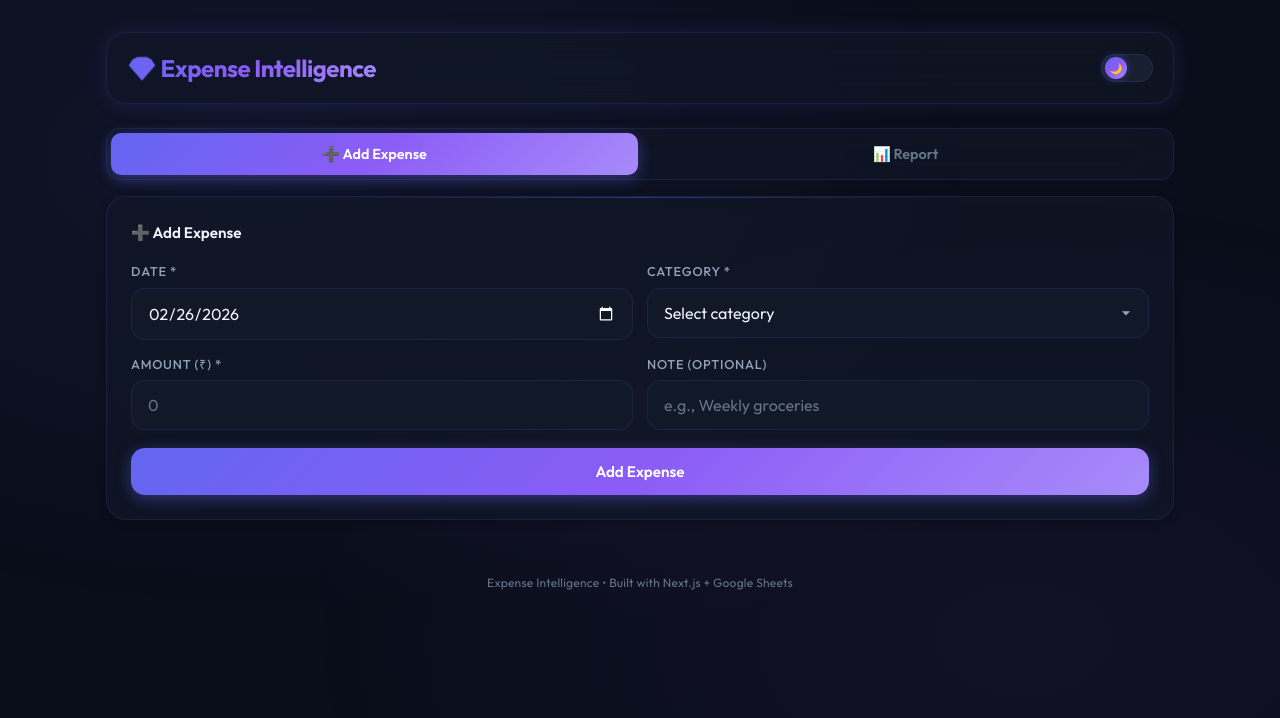
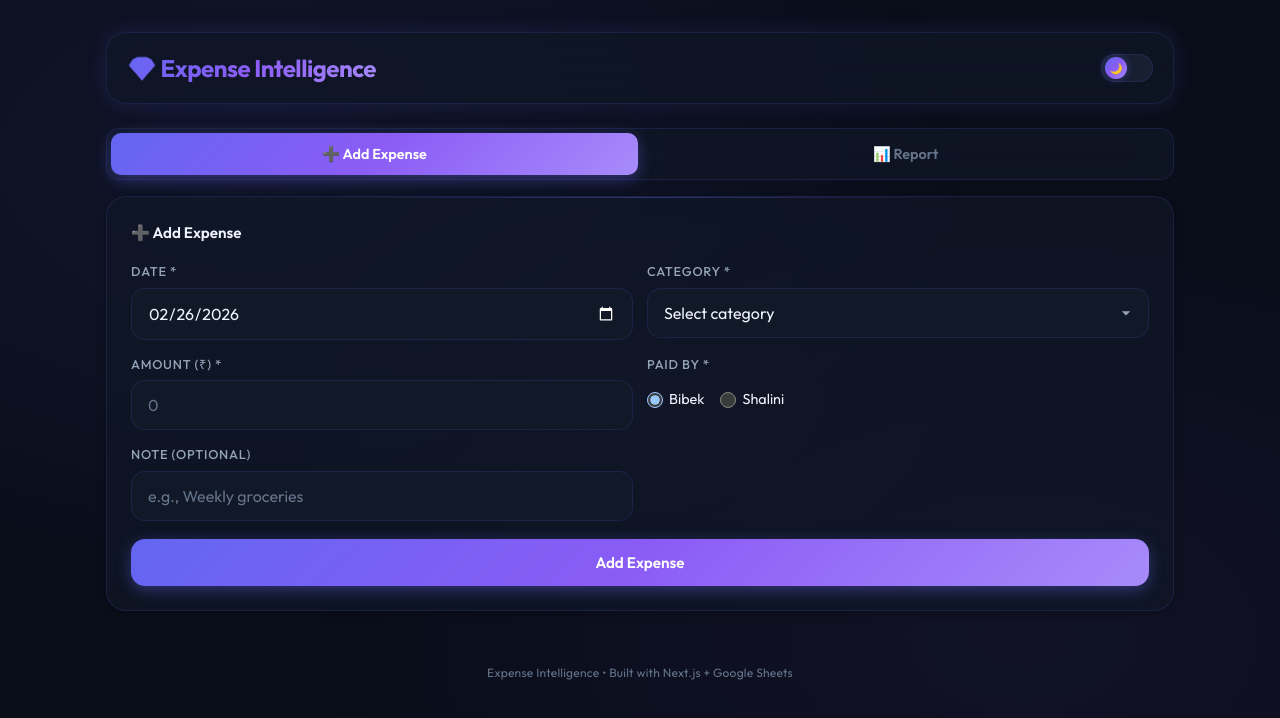
Before and after one commit to Bibekbitu9/expense-tracker, a Next.js app: page / in a window 1280 px wide. Shown: the top 718 px of the page. Built offline with nearby package versions, Linux system fonts and the light colour scheme.

Commit message:
feat: add Paid By option for expenses

```diff
--- a/src/app/api/expenses/route.ts
+++ b/src/app/api/expenses/route.ts
@@ -14,9 +14,9 @@ export async function POST(request: NextRequest) {
         const body = await request.json();
 
         // Validate required fields
-        if (!body.date || !body.category || !body.amount) {
+        if (!body.date || !body.category || !body.amount || !body.paidBy) {
             return NextResponse.json(
-                { success: false, message: 'Missing required fields: date, category, amount' },
+                { success: false, message: 'Missing required fields: date, category, amount, paidBy' },
                 { status: 400 }
             );
         }
--- a/src/components/Dashboard.tsx
+++ b/src/components/Dashboard.tsx
@@ -8,6 +8,7 @@ import {
     getAveragePerMonth,
     getPercentChange,
     getCategoryBreakdown,
+    getPayerBreakdown,
     getMonthlyTotals,
     formatCurrency,
 } from '@/lib/api';
@@ -36,6 +37,7 @@ export default function Dashboard({ expenses }: DashboardProps) {
     const avgPerMonth = getAveragePerMonth(expenses);
     const percentChange = getPercentChange(expenses);
     const categoryBreakdown = getCategoryBreakdown(expenses);
+    const payerBreakdown = getPayerBreakdown(expenses);
     const monthlyTotals = getMonthlyTotals(expenses);
 
     // Current month total for budget comparison
@@ -115,6 +117,18 @@ export default function Dashboard({ expenses }: DashboardProps) {
                 </div>
             </div>
 
+            {/* Payer Breakdown */}
+            <div className="grid-2 fade-in fade-in-delay-3" style={{ marginTop: '-4px' }}>
+                {payerBreakdown.map((payer) => (
+                    <div key={payer.payer} className="card stat-card" style={{ padding: '16px' }}>
+                        <div className="card-title" style={{ fontSize: '0.9rem' }}>Paid by {payer.payer}</div>
+                        <div className="card-value" style={{ fontSize: '1.2rem', color: 'var(--accent-primary)' }}>
+                            {formatCurrency(payer.amount)}
+                        </div>
+                    </div>
+                ))}
+            </div>
+
             {/* Charts — stacked on mobile, side-by-side on desktop */}
             <div className="grid-2 fade-in fade-in-delay-4">
                 <div className="card">
--- a/src/components/ExpenseForm.tsx
+++ b/src/components/ExpenseForm.tsx
@@ -1,7 +1,7 @@
 'use client';
 
 import React, { useState } from 'react';
-import { CATEGORIES } from '@/lib/types';
+import { CATEGORIES, PAYERS } from '@/lib/types';
 import { addExpense } from '@/lib/api';
 
 interface ExpenseFormProps {
@@ -13,13 +13,14 @@ export default function ExpenseForm({ onExpenseAdded, onToast }: ExpenseFormProp
     const [date, setDate] = useState(new Date().toISOString().split('T')[0]);
     const [category, setCategory] = useState('');
     const [amount, setAmount] = useState('');
+    const [paidBy, setPaidBy] = useState<string>(PAYERS[0]);
     const [note, setNote] = useState('');
     const [loading, setLoading] = useState(false);
 
     const handleSubmit = async (e: React.FormEvent) => {
         e.preventDefault();
 
-        if (!date || !category || !amount) {
+        if (!date || !category || !amount || !paidBy) {
             onToast('Please fill all required fields', 'error');
             return;
         }
@@ -35,6 +36,7 @@ export default function ExpenseForm({ onExpenseAdded, onToast }: ExpenseFormProp
                 date,
                 category,
                 amount: parseFloat(amount),
+                paidBy,
                 note,
             });
 
@@ -104,6 +106,25 @@ export default function ExpenseForm({ onExpenseAdded, onToast }: ExpenseFormProp
                     </div>
 
                     <div className="form-group">
+                        <label className="form-label">Paid By *</label>
+                        <div style={{ display: 'flex', gap: '16px', marginTop: '8px' }}>
+                            {PAYERS.map(payer => (
+                                <label key={payer} style={{ display: 'flex', alignItems: 'center', gap: '6px', cursor: 'pointer', fontFamily: 'var(--font-sans)', fontSize: '0.9rem' }}>
+                                    <input
+                                        type="radio"
+                                        name="paidBy"
+                                        value={payer}
+                                        checked={paidBy === payer}
+                                        onChange={(e) => setPaidBy(e.target.value)}
+                                        style={{ accentColor: 'var(--accent-primary)', width: '16px', height: '16px' }}
+                                    />
+                                    {payer}
+                                </label>
+                            ))}
+                        </div>
+                    </div>
+
+                    <div className="form-group">
                         <label className="form-label" htmlFor="expense-note">Note (optional)</label>
                         <input
                             id="expense-note"
--- a/src/lib/api.ts
+++ b/src/lib/api.ts
@@ -4,6 +4,7 @@ export async function addExpense(expense: {
     date: string;
     category: string;
     amount: number;
+    paidBy: string;
     note: string;
 }): Promise<{ success: boolean; message: string }> {
     try {
@@ -33,6 +34,7 @@ export async function fetchExpenses(): Promise<Expense[]> {
         date: String(row.date || ''),
         category: String(row.category || ''),
         amount: Number(row.amount) || 0,
+        paidBy: String(row['paid by'] || row.paidby || ''),
         note: String(row.note || ''),
         month: String(row.month || ''),
         year: Number(row.year) || 0,
@@ -81,6 +83,17 @@ export function getCategoryBreakdown(expenses: Expense[]) {
     });
     return Object.entries(map)
         .map(([category, amount]) => ({ category, amount }))
+        .sort((a, b) => b.amount - a.amount);
+}
+
+export function getPayerBreakdown(expenses: Expense[]) {
+    const map: Record<string, number> = {};
+    expenses.forEach((exp) => {
+        const payer = exp.paidBy || 'Unknown';
+        map[payer] = (map[payer] || 0) + exp.amount;
+    });
+    return Object.entries(map)
+        .map(([payer, amount]) => ({ payer, amount }))
         .sort((a, b) => b.amount - a.amount);
 }
 
@@ -136,9 +149,9 @@ export function formatCurrency(amount: number): string {
 }
 
 export function expensesToCsv(expenses: Expense[]): string {
-    const header = 'Date,Category,Amount,Note,Month,Year';
+    const header = 'Date,Category,Amount,Paid By,Note,Month,Year';
     const rows = expenses.map(
-        (e) => `"${e.date}","${e.category}",${e.amount},"${e.note}","${e.month}",${e.year}`
+        (e) => `"${e.date}","${e.category}",${e.amount},"${e.paidBy}","${e.note}","${e.month}",${e.year}`
     );
     return [header, ...rows].join('\n');
 }
--- a/src/lib/types.ts
+++ b/src/lib/types.ts
@@ -2,6 +2,7 @@ export interface Expense {
     date: string;
     category: string;
     amount: number;
+    paidBy: string;
     note: string;
     month: string;
     year: number;
@@ -23,6 +24,8 @@ export const CATEGORIES = [
     'Recharge',
 ] as const;
 
+export const PAYERS = ['Bibek', 'Shalini'] as const;
+
 export type Category = (typeof CATEGORIES)[number];
 
 export const BUDGET_LIMIT = 100000; // ₹1,00,000
```
Also changed, not shown: 1 other file (tests, documents, lock files or other folders).
